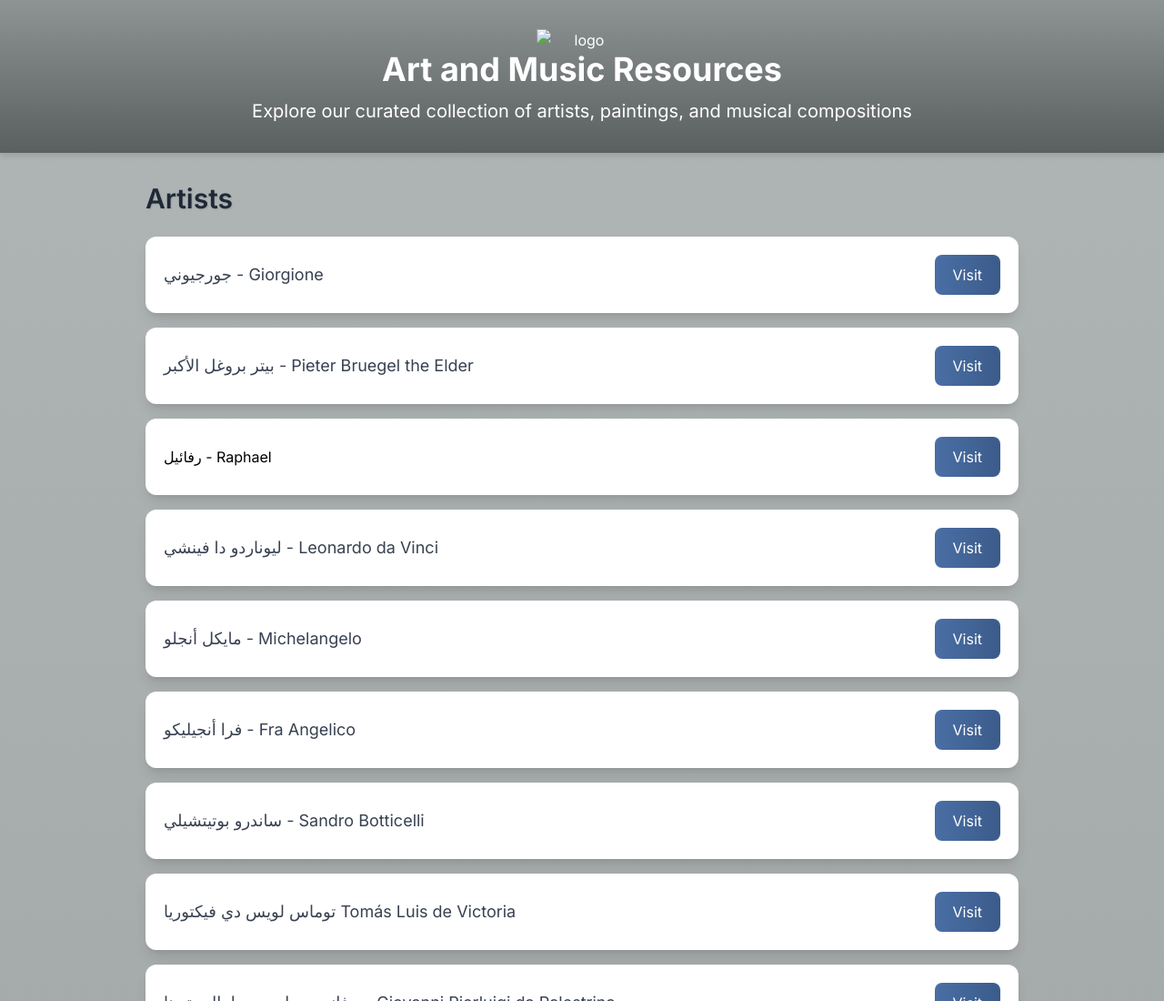
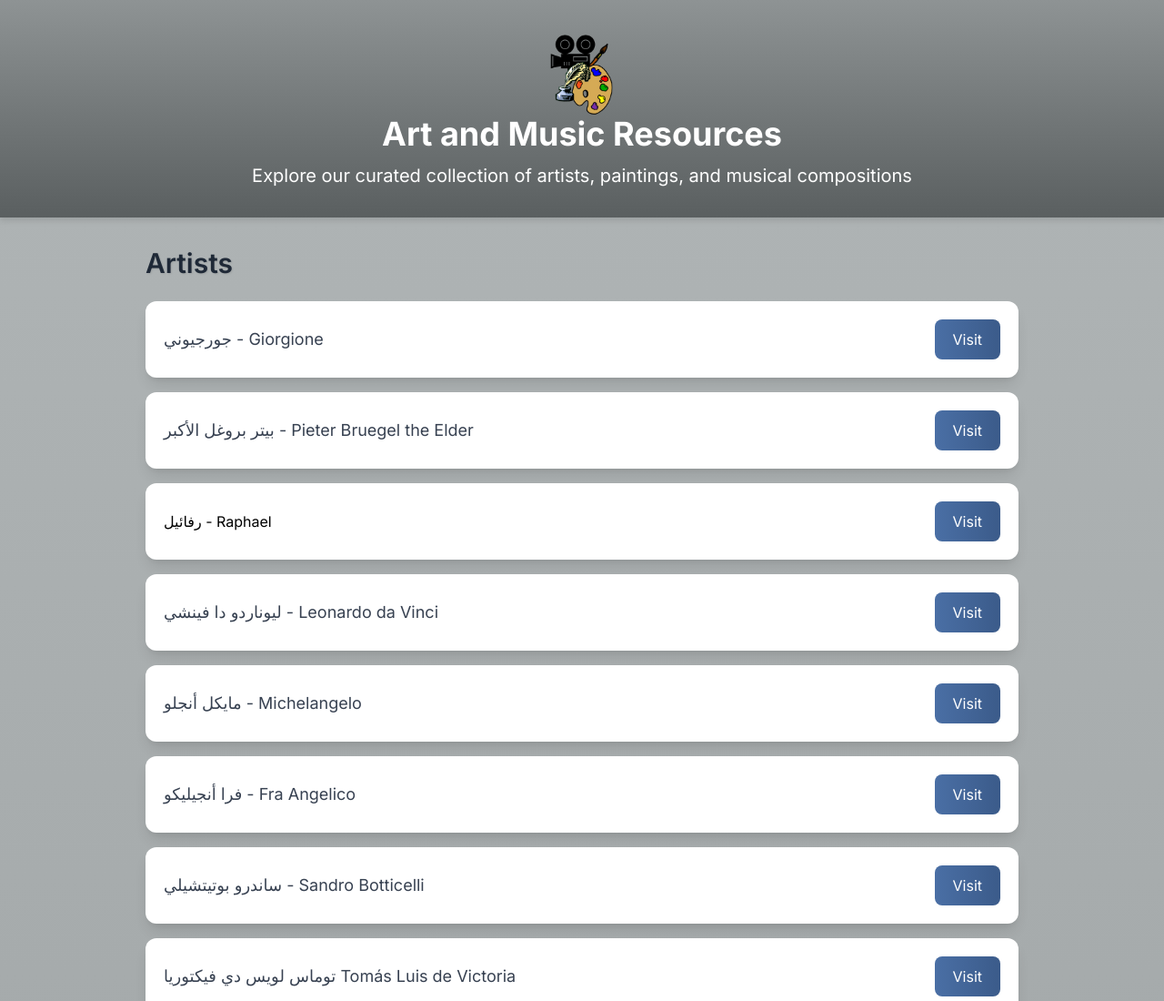
Before and after one commit to Omar-Alshaer/ART, a plain HTML site: page index.html in a window 1280 px wide. Shown: the top 1100 px of the page at 91% size. Drawn offline with nearby package versions, Linux system fonts and the light colour scheme.

Commit message:
Update index.html

```diff
--- a/index.html
+++ b/index.html
@@ -12,7 +12,7 @@
 </head>
 <body>
     <header class="text-white py-8 text-center">
-        <img  class="max-w-5xl mx-auto " src="img/pngwing.png" alt="logo">
+        <img  class="max-w-5xl mx-auto " src="pngwing.png" alt="logo">
         <h1 class="text-4xl font-bold">Art and Music Resources</h1>
         <p class="mt-3 text-xl">Explore our curated collection of artists, paintings, and musical compositions</p>
     </header>
```
